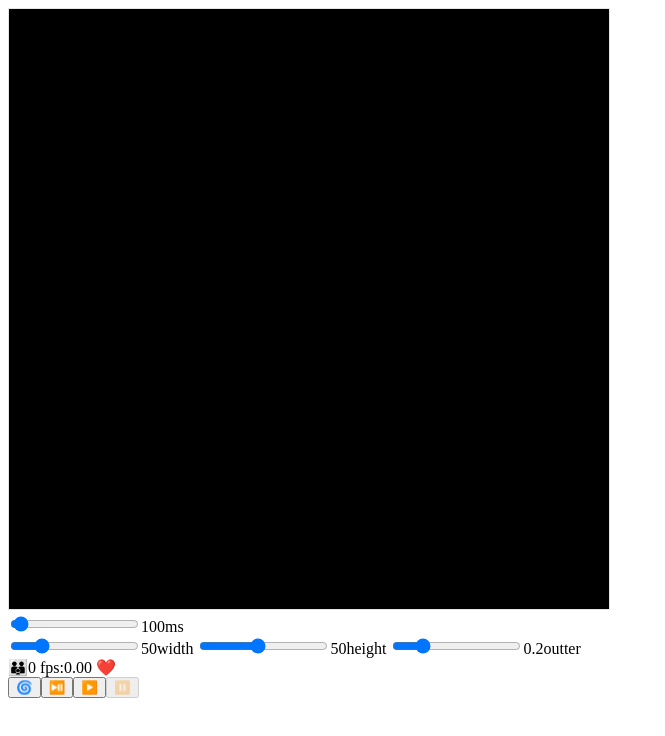
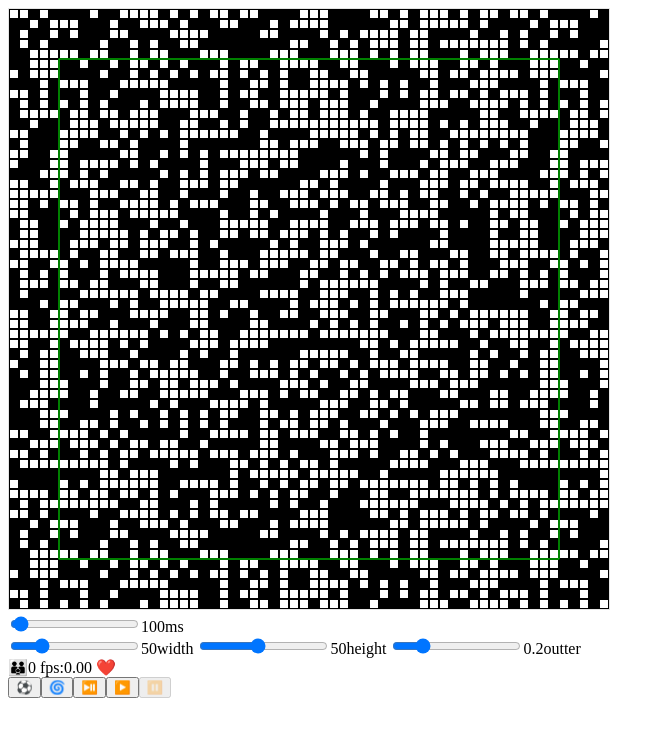
Before and after one commit to Akimotorakiyu/life_function, a Vue app: page / in a window 1280 px wide. Shown: the top 736 px of the page, without its empty margins (0-665 px from the left). Built offline with nearby package versions, Linux system fonts and the light colour scheme.

Commit message:
add: 混乱模式和空白模式

```diff
--- a/src/views/Home.vue
+++ b/src/views/Home.vue
@@ -52,7 +52,9 @@
       👪{{ status.generation }} fps:{{ status.fps.value.toFixed(2) }}
       {{ status.fps.tag ? "❤️" : "🥰" }}
     </div>
-    <button @click="initSandBox">🌀</button>
+
+    <button @click="initSandBox('chaos')">⚽</button>
+    <button @click="initSandBox('black')">🌀</button>
     <button @click="run">⏯️</button>
     <button @click="animate" :disabled="status.animate">▶️</button>
     <button @click="pause" :disabled="!status.animate">⏸️</button>
@@ -226,12 +228,24 @@ export default Vue.extend({
     stop() {
       this.status.animate = false;
     },
-    initSandBox() {
+    initSandBox(type: string) {
       this.status.generation = 0;
       this.sandBox = Array.from(new Array(this.sandSize.width)).map(() =>
         Array.from(new Array(this.sandSize.height)).map(
           // () => 255 * Math.random()
-          () => Math.round(Math.random())
+          // () => Math.round(Math.random())
+          () => {
+            switch (type) {
+              case "black":
+                return 0;
+
+              case "chaos":
+                return Math.round(Math.random());
+
+              default:
+                return 0;
+            }
+          }
         )
       );
       this.canvasData = this.sandBox.map(elements =>
@@ -290,6 +304,7 @@ export default Vue.extend({
       if (ctx) {
         this.ctx = ctx;
       }
+      this.initSandBox("chaos");
     }
   },
   mounted() {
```
